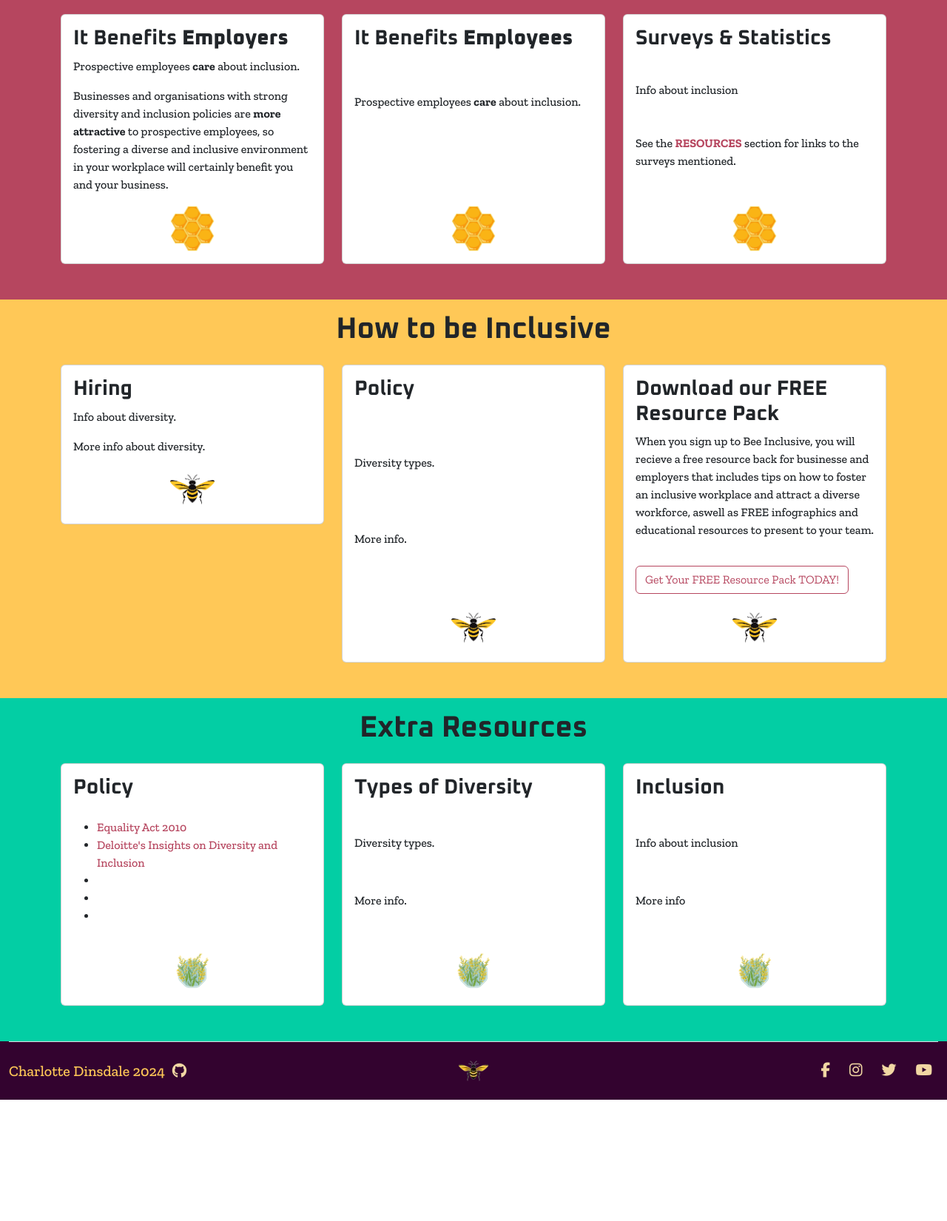
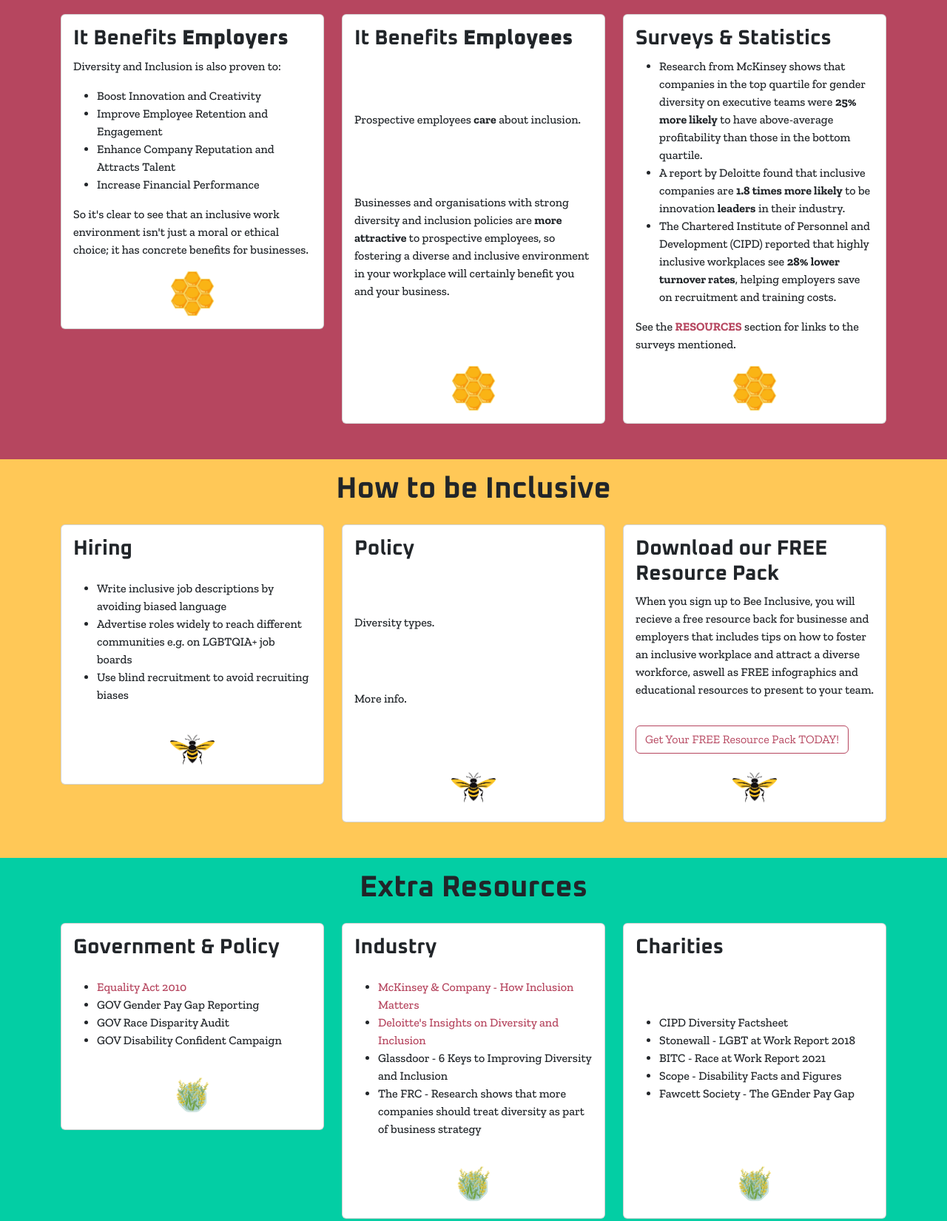
Before and after one commit to charlottedinsdale/Bee-Inclusive, a plain HTML site: page index.html in a window 1280 px wide. Shown: the part 1390-3041 px from the top of the page at 74% size. Before the commit the page ends 2877 px from the top, so only its background shows below. Drawn offline with nearby package versions, Linux system fonts and the light colour scheme.

Commit message:
add more content to main body

```diff
--- a/index.html
+++ b/index.html
@@ -119,8 +119,14 @@
               <div class="card card-1 justify-content-center">
                 <div class="card-body d-flex flex-column justify-content-between">
                   <h3 class="heading">It Benefits <strong>Employers</strong></h3>
-                  <p>Prospective employees <strong>care</strong> about inclusion.</p>
-                  <p>Businesses and organisations with strong diversity and inclusion policies are <strong>more attractive</strong> to prospective employees, so fostering a diverse and inclusive environment in your workplace will certainly benefit you and your business.</p>
+                  <p>Diversity and Inclusion is also proven to:</p>
+                  <ul>
+                    <li>Boost Innovation and Creativity</li>
+                    <li>Improve Employee Retention and Engagement</li>
+                    <li>Enhance Company Reputation and Attracts Talent</li>
+                    <li>Increase Financial Performance</li>
+                  </ul>
+                  <p>So it's clear to see that an inclusive work environment isn't just a moral or ethical choice; it has concrete benefits for businesses.</p>
                   <div class="mx-auto"><img class="bee-card" src="assets/images/honeycomb.webp" class="card-img-top" alt="bee logo"></div>
                 </div>
               </div>
@@ -130,7 +136,7 @@
                 <div class="card-body d-flex flex-column justify-content-between">
                   <h3 class="heading">It Benefits <strong>Employees</strong></h3>
                   <p>Prospective employees <strong>care</strong> about inclusion.</p>
-                  <p></p>
+                  <p>Businesses and organisations with strong diversity and inclusion policies are <strong>more attractive</strong> to prospective employees, so fostering a diverse and inclusive environment in your workplace will certainly benefit you and your business.</p>
                   <div class="mx-auto"><img class="bee-card" src="assets/images/honeycomb.webp" class="card-img-top" alt="bee logo"></div>
                 </div>
               </div>
@@ -139,7 +145,11 @@
               <div class="card card-3 h-100">
                 <div class="card-body d-flex flex-column justify-content-between">
                   <h3 class="heading">Surveys & Statistics</h3>
-                  <p>Info about inclusion</p>
+                  <ul>
+                    <li>Research from McKinsey shows that companies in the top quartile for gender diversity on executive teams were <strong>25% more likely</strong> to have above-average profitability than those in the bottom quartile.</li>
+                    <li>A report by Deloitte found that inclusive companies are <strong>1.8 times more likely</strong> to be innovation <strong>leaders</strong> in their industry.</li>
+                    <li>The Chartered Institute of Personnel and Development (CIPD) reported that highly inclusive workplaces see <strong>28% lower turnover rates</strong>, helping employers save on recruitment and training costs.</li>
+                  </ul>
                   <p>See the <a href="#resources-section" aria-label="link to resources section"><strong>RESOURCES</strong></a> section for links to the surveys mentioned.</p>
                   <div class="mx-auto"><img class="bee-card" src="assets/images/honeycomb.webp" class="card-img-top" alt="bee logo"></div>
                 </div>
@@ -158,8 +168,14 @@
               <div class="card card-1">
                 <div class="card-body d-flex flex-column justify-content-between">
                   <h3 class="heading">Hiring</h3>
-                  <p>Info about diversity.</p>
-                  <p>More info about diversity.</p>
+                  <p>
+                    <ul>
+                      <li>Write inclusive job descriptions by avoiding biased language</li>
+                      <li>Advertise roles widely to reach different communities e.g. on LGBTQIA+ job boards</li>
+                      <li>Use blind recruitment to avoid recruiting biases</li>
+                    </ul>
+                  </p>
+
                   <div class="mx-auto"><img class="bee-card" src="assets/images/bee-icon.webp" class="card-img-top" alt="bee logo"></div>
                 </div>
               </div>
@@ -196,14 +212,13 @@
             <div class="col-12 col-md-6 col-lg-4 pt-3">
               <div class="card card-1">
                 <div class="card-body d-flex flex-column justify-content-between">
-                  <h3 class="heading">Policy</h3>
+                  <h3 class="heading">Government & Policy</h3>
                   <p>
                     <ul>
                       <li><a href="https://www.legislation.gov.uk/ukpga/2010/15/contents" aria-label="link to the 2010 Equality Act legislation, opens in a new tab" target="_blank">Equality Act 2010</a></li>
-                      <li><a href="https://www2.deloitte.com/us/en/insights/deloitte-review/issue-22/diversity-and-inclusion-at-work-eight-powerful-truths.html" aria-label="" target="_blank">Deloitte's Insights on Diversity and Inclusion</a></li>
-                      <li><a href="" aria-label="" target="_blank"></a></li>
-                      <li><a href="" aria-label="" target="_blank"></a></li>
-                      <li><a href="" aria-label="" target="_blank"></a></li>
+                      <li><a href="https://www.gov.uk/government/publications/gender-pay-gap-reporting-guidance-for-employers" aria-label="" target="_blank"></a>GOV Gender Pay Gap Reporting</li>
+                      <li><a href="https://www.gov.uk/government/publications/race-disparity-audit" aria-label="" target="_blank"></a>GOV Race Disparity Audit</li>
+                      <li><a href="https://www.gov.uk/government/collections/disability-confident-campaign" aria-label="" target="_blank"></a>GOV Disability Confident Campaign</li>
                     </ul>
                   </p>
                   <div class="mx-auto"><img class="bee-card" src="assets/images/flower.webp" class="card-img-top" alt="bee logo"></div>
@@ -213,9 +228,15 @@
             <div class="col-12 col-md-6 col-lg-4 pt-3">
               <div class="card card-2 h-100">
                 <div class="card-body d-flex flex-column justify-content-between">
-                  <h3 class="heading">Types of Diversity</h3>
-                  <p>Diversity types.</p>
-                  <p>More info.</p>
+                  <h3 class="heading">Industry</h3>
+                  <p>
+                    <ul>
+                      <li><a href="https://www.mckinsey.com/featured-insights/diversity-and-inclusion/diversity-wins-how-inclusion-matters">McKinsey & Company - How Inclusion Matters</a></li>
+                      <li><a href="https://www2.deloitte.com/us/en/insights/deloitte-review/issue-22/diversity-and-inclusion-at-work-eight-powerful-truths.html" aria-label="" target="_blank">Deloitte's Insights on Diversity and Inclusion</a></li>
+                      <li><a href="https://www.glassdoor.co.uk/employers/blog/capgemini-diversity-inclusion/"></a>Glassdoor - 6 Keys to Improving Diversity and Inclusion</li>
+                      <li><a href="https://www.frc.org.uk/news-and-events/news/2018/09/research-shows-that-more-companies-should-treat-diversity-as-part-of-business-strategy/"></a>The FRC - Research shows that more companies should treat diversity as part of business strategy</li>
+                    </ul>
+                  </p>
                   <div class="mx-auto"><img class="bee-card" src="assets/images/flower.webp" class="card-img-top" alt="bee logo"></div>
                 </div>
               </div>
@@ -223,9 +244,16 @@
             <div class="col-12 col-md-6 col-lg-4 pt-3">
               <div class="card card-3 h-100">
                 <div class="card-body d-flex flex-column justify-content-between">
-                  <h3 class="heading">Inclusion</h3>
-                  <p>Info about inclusion</p>
-                  <p>More info</p>
+                  <h3 class="heading">Charities</h3>
+                  <p>
+                    <ul>
+                      <li><a href="https://www.cipd.org/uk/knowledge/factsheets/diversity-factsheet/"></a>CIPD Diversity Factsheet</li>
+                      <li><a href="https://www.stonewall.org.uk/resources/lgbt-britain-work-report-2018"></a>Stonewall - LGBT at Work Report 2018</li>
+                      <li><a href="https://www.bitc.org.uk/report/race-at-work-2021-the-scorecard-report/"></a>BITC - Race at Work Report 2021</li>
+                      <li><a href="https://www.scope.org.uk/media/disability-facts-figures"></a>Scope - Disability Facts and Figures</li>
+                      <li><a href="https://www.fawcettsociety.org.uk/close-gender-pay-gap"></a>Fawcett Society - The GEnder Pay Gap</li>
+                    </ul>
+                  </p>
                   <div class="mx-auto"><img class="bee-card" src="assets/images/flower.webp" class="card-img-top" alt="bee logo"></div>
                 </div>
               </div>
```
